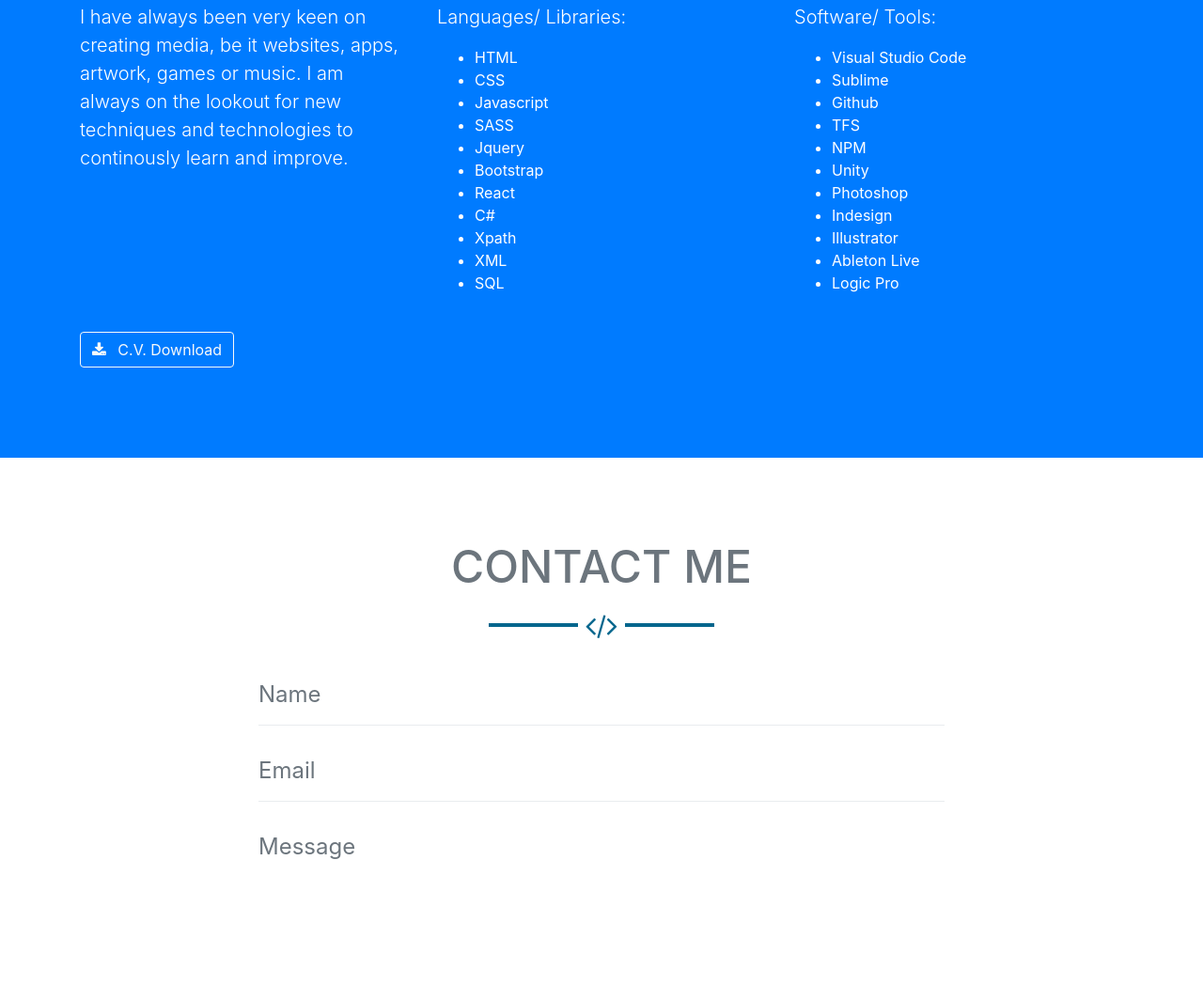
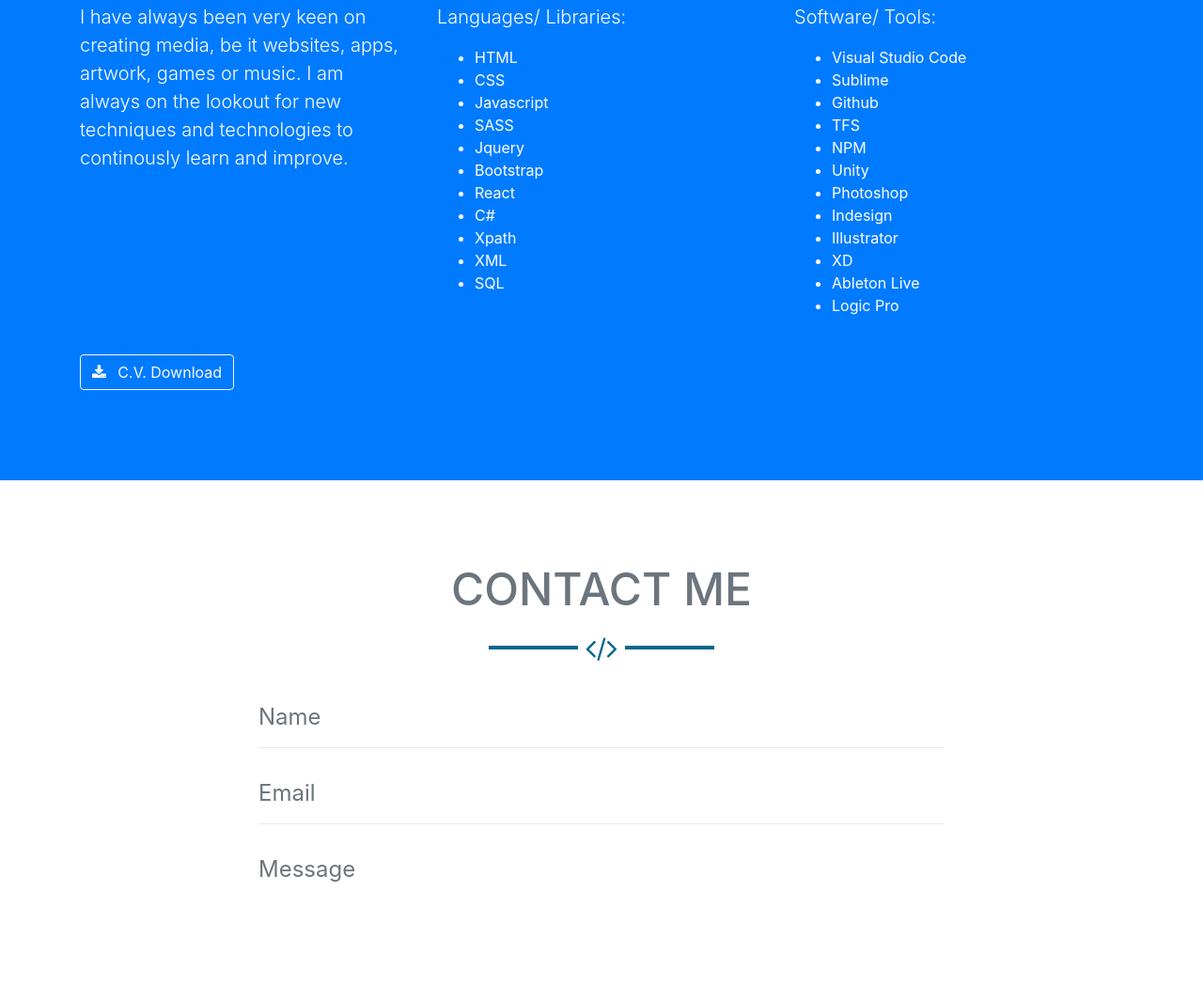
Before and after one commit to carrejoe3/portfolio, a website with bundled scripts: page index.html in a window 1280 px wide. Shown: the part 1892-2957 px from the top of the page at 94% size. Built offline with nearby package versions, Linux system fonts and the light colour scheme.

Commit message:
Update index.html

```diff
--- a/index.html
+++ b/index.html
@@ -174,6 +174,7 @@
             <li>Photoshop</li>
             <li>Indesign</li>
             <li>Illustrator</li>
+            <li>XD</li>
             <li>Ableton Live</li>
             <li>Logic Pro</li>
           </ul>
```
